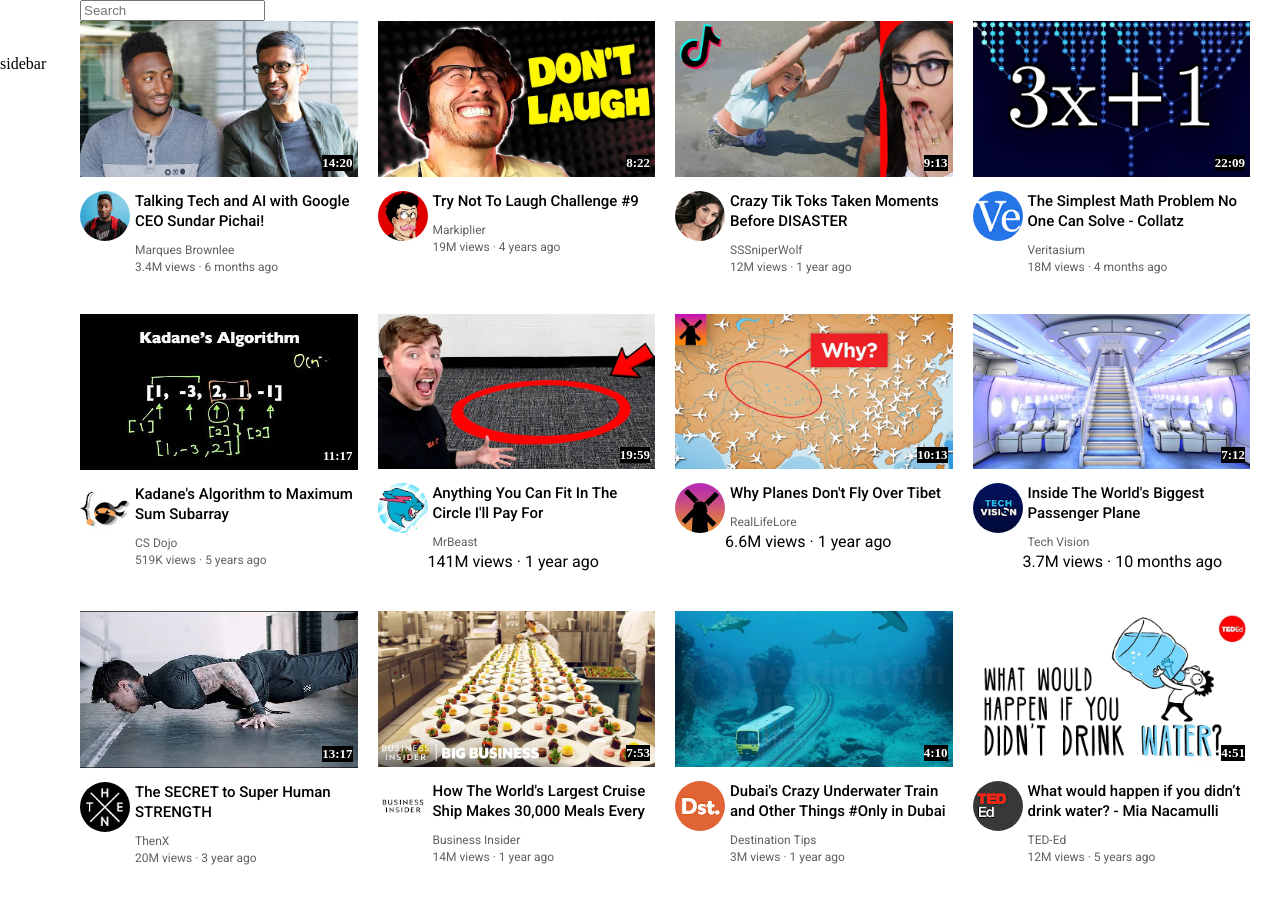
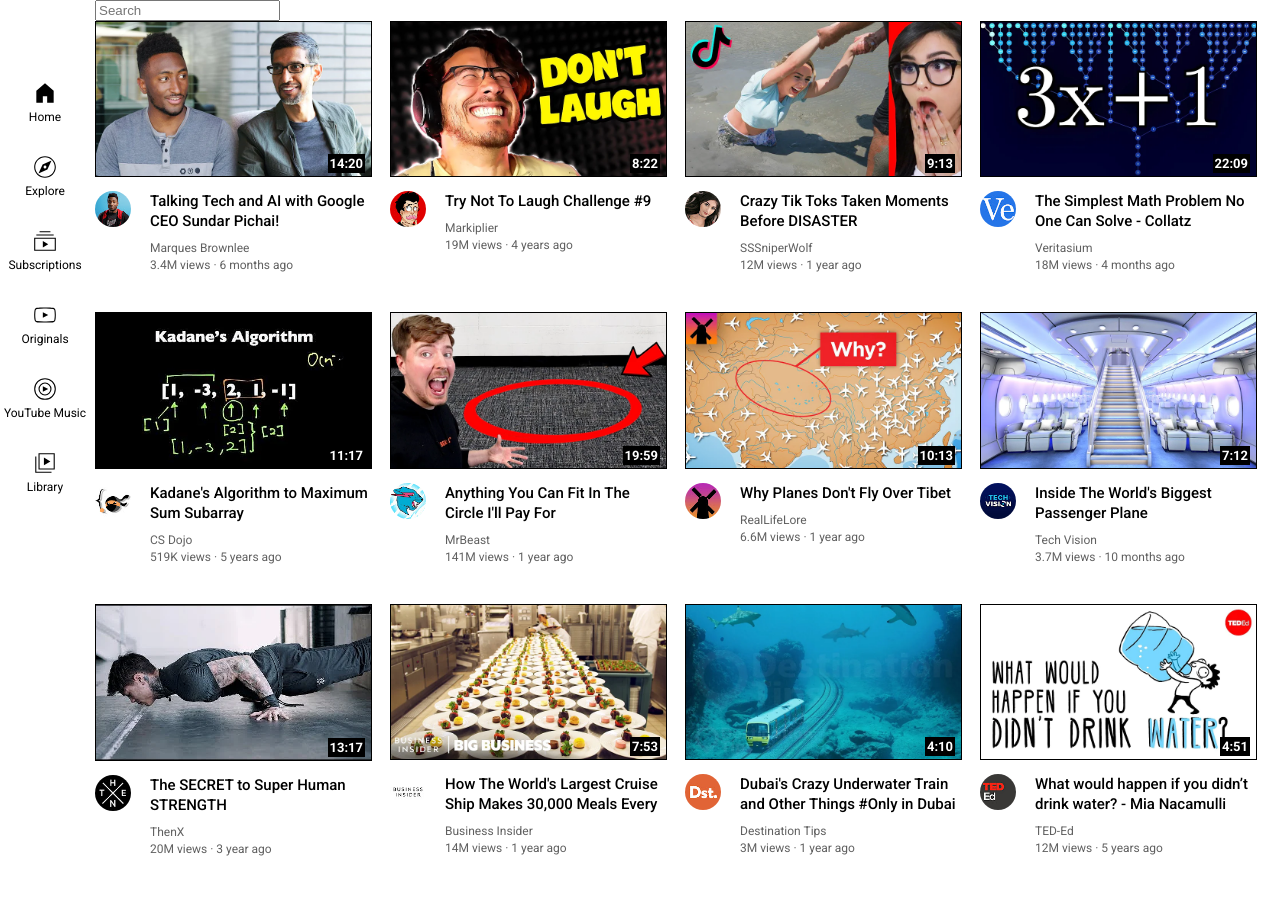
Before and after one commit to adam-rifai/youtube-clone, a plain HTML site: page home.html in a window 1280 px wide. Drawn offline with Linux system fonts and the light colour scheme.

Commit message:
version 1.06

```diff
--- a/home.html
+++ b/home.html
@@ -12,7 +12,27 @@
 </head>
 <body >
   <input class="search-input" type="search" placeholder="Search">
-  <div class="sidebar">sidebar</div>
+  <div class="sidebar">
+    <div class="sidebar-link">
+      <img src="sidebar-icons/home.svg" alt="">
+      <div>Home</div>
+    </div>
+    <div class="sidebar-link"><img src="sidebar-icons/explore.svg" alt="">
+      <div>Explore</div>
+    </div>
+    <div class="sidebar-link"><img src="sidebar-icons/subscriptions.svg" alt="">
+      <div>Subscriptions</div>
+    </div>
+    <div class="sidebar-link"><img src="sidebar-icons/originals.svg" alt="">
+      <div>Originals</div>
+    </div>
+    <div class="sidebar-link"><img src="sidebar-icons/youtube-music.svg" alt="">
+      <div>YouTube Music</div>
+    </div>
+    <div class="sidebar-link"><img src="sidebar-icons/library.svg" alt="">
+      <div>Library</div>
+    </div>
+  </div>
   <div class="video-grid">
 
 
@@ -126,7 +146,7 @@
             Anything You Can Fit In The Circle I'll Pay For
           </p>
           <p class="video-author">MrBeast</p>
-          <p>141M views &#183; 1 year ago</p>
+          <p class="video-status">141M views &#183; 1 year ago</p>
         </div>
       </div>
     </div>
@@ -147,7 +167,7 @@
             Why Planes Don't Fly Over Tibet
           </p>
           <p class="video-author">RealLifeLore</p>
-          <p> 6.6M views &#183; 1 year ago</p>
+          <p class="video-status"> 6.6M views &#183; 1 year ago</p>
         </div>
       </div>
     </div>
@@ -168,7 +188,7 @@
             Inside The World's Biggest Passenger Plane
           </p>
           <p class="video-author">Tech Vision</p>
-          <p>3.7M views &#183; 10 months ago</p>
+          <p class="video-status">3.7M views &#183; 10 months ago</p>
         </div>
       </div>
     </div>
--- a/styles/sidebar.css
+++ b/styles/sidebar.css
@@ -3,7 +3,35 @@
   left: 0px;
   bottom: 0px;
   top: 55px;
-  width: 72px;
+  width: 90px;
   background-color:rgba(255, 255, 255, 0.77);
+  padding-top: 10px;
 
 }
+
+.sidebar-link{
+  height: 74px;
+  display: flex;
+  justify-content: center;
+  align-items: center;
+  flex-direction: column;
+  cursor: pointer;
+
+}
+
+.sidebar-link:hover{
+  background-color:rgb(242, 238, 238);
+
+}
+
+.sidebar-link img{
+  width: 26px;
+  margin-bottom: 4px;
+}
+
+.sidebar-link div{
+  font-family: Roboto,Arial;
+  font-size: 12px;
+
+
+}
--- a/styles/videos.css
+++ b/styles/videos.css
@@ -5,15 +5,30 @@
   row-gap: 40px;
 
 }
+@media (max-width:900px) {
+  .video-grid{
+    grid-template-columns: 1fr 1fr 1fr;
+  }
+
+}
+@media (max-width:750px) {
+  .video-grid{
+    grid-template-columns: 1fr 1fr;
+  }
+
+}
+
+
 body{
   margin: 0px;
   padding-bottom: 100px;
-  padding-left: 80px;
-  padding-right: 30px;
+  padding-left: 95px;
+  padding-right: 25px;
 }
 
 .thumbnail{
   width: 100%;
+  border: 1px solid black; /*added this as experiment*/
 
 }
 p{
@@ -32,7 +47,7 @@ a{
   font-size: 15px;
   font-weight: 500;
   line-height: 20px;
-  margin-bottom: 12px;
+  margin-bottom: 10px;
   margin-left: 5px;
 
 }
@@ -63,21 +78,25 @@ a{
 
 
 .profile-picture{
-  width: 100%;
-  border-radius: 40px;
+   /* width: 100%; */
+  width: 36px;
+  border-radius: 50%;
 }
 
 .thumbnail-row{
   margin-bottom: 10px;
  position: relative;
+
 }
 
 .video-time{
   background-color: black;
   color: white;
   position: absolute;
-  bottom: 10px;
+  bottom: 8px;
   right: 5px;
   font-size: small;
   font-weight: bold;
+  font-family: Roboto,Arial;
+  padding: 2px;
 }
```
Also changed, not shown: header-icons/hamburger-menu.svg (renamed from icons -pictuers/hamburger-menu.svg), header-icons/notifications.svg (renamed from icons -pictuers/notifications.svg), header-icons/search.svg (renamed from icons -pictuers/search.svg), header-icons/upload (1).svg (renamed from icons -pictuers/upload (1).svg), header-icons/upload.svg (renamed from icons -pictuers/upload.svg), header-icons/voice-search-icon.svg (renamed from icons -pictuers/voice-search-icon.svg), header-icons/youtube-apps (1).svg (renamed from icons -pictuers/youtube-apps (1).svg), header-icons/youtube-apps.svg (renamed from icons -pictuers/youtube-apps.svg), header-icons/youtube-logo.svg (renamed from icons -pictuers/youtube-logo.svg), sidebar-icons/explore.svg (added), sidebar-icons/home.svg (added), sidebar-icons/library.svg (added), sidebar-icons/originals.svg (added), sidebar-icons/subscriptions.svg (added), 1 more files.
